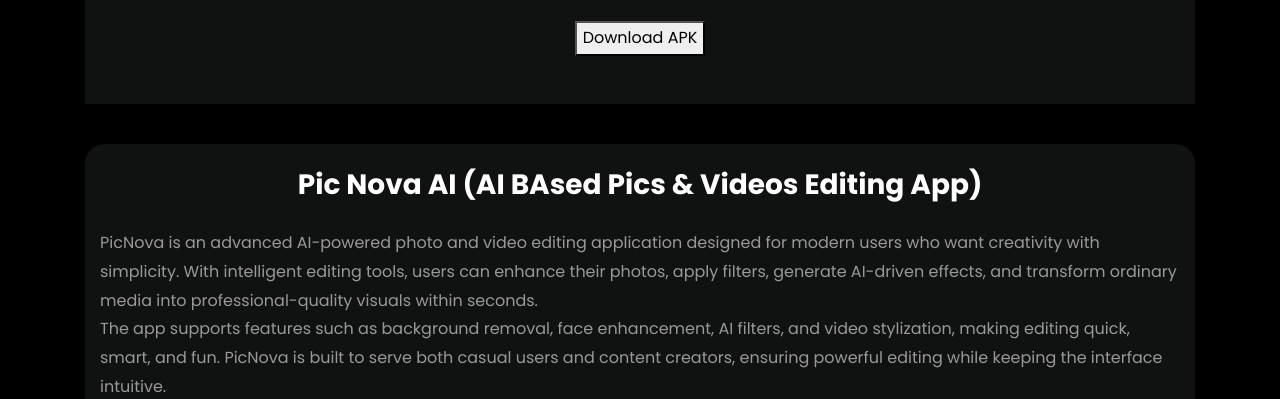
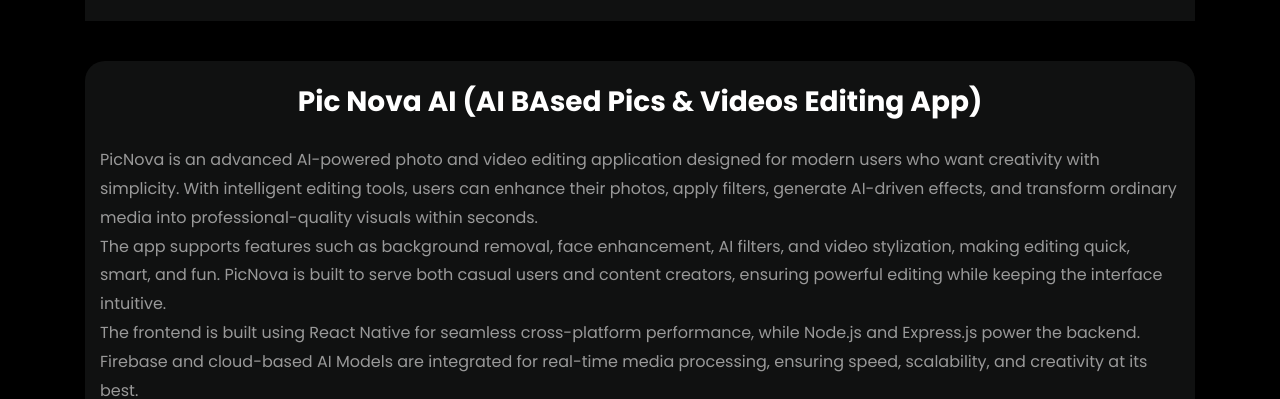
Before and after one commit to BasitKhokhar/basitsportfolios, a website: page AppProjects.html in a window 1280 px wide. Shown: the part 1040-1439 px from the top of the page. Drawn offline with Linux system fonts and the light colour scheme; files whose address does not match are found by name.

Commit message:
new commit

```diff
--- a/AppProjects.html
+++ b/AppProjects.html
@@ -175,9 +175,9 @@
                         </div>
                     </div>
                 </section>
-                <div class="text-center mb-5" data-aos="fade-up">
+                <!-- <div class="text-center mb-5" data-aos="fade-up">
                  <button class="preview-btn" onclick="downloadAPK()">Download APK</button>
-                </div>
+                </div> -->
 
             </div>
               <div
```
